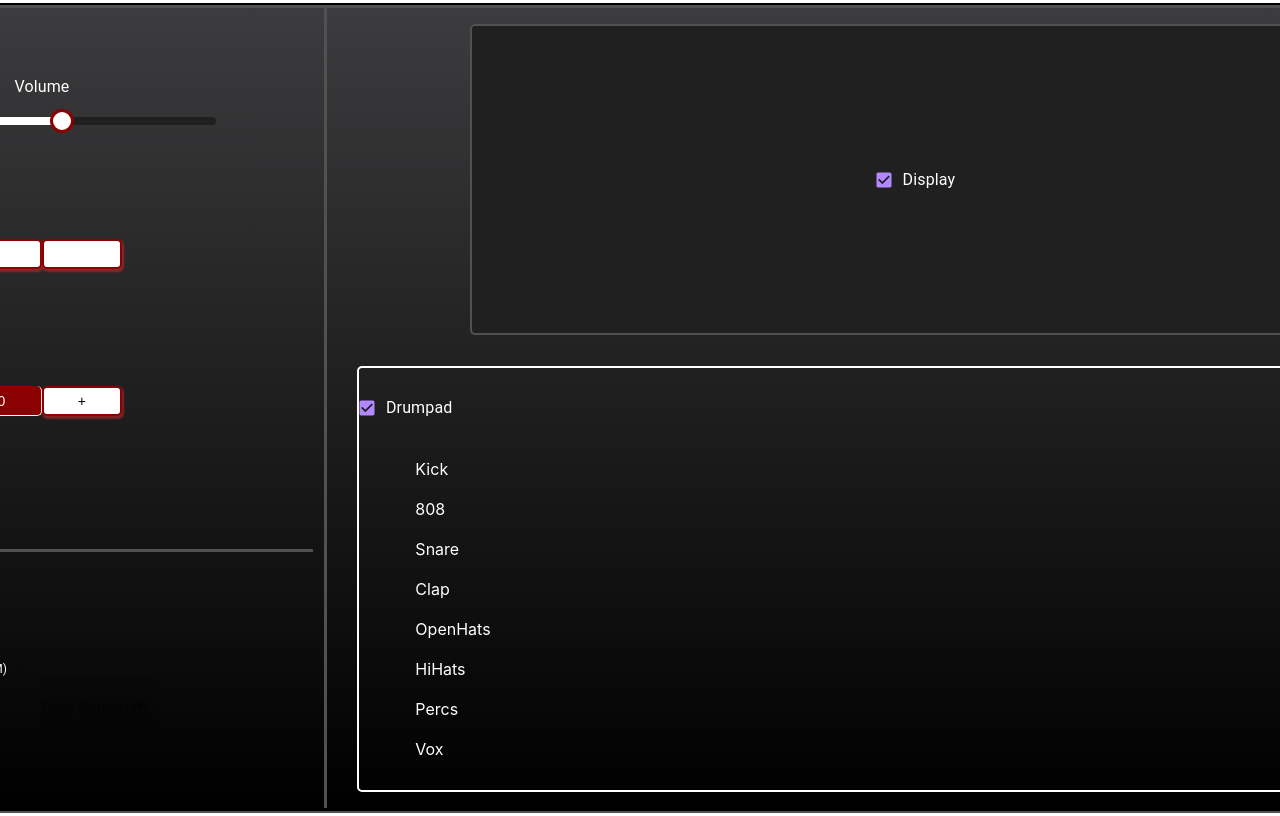
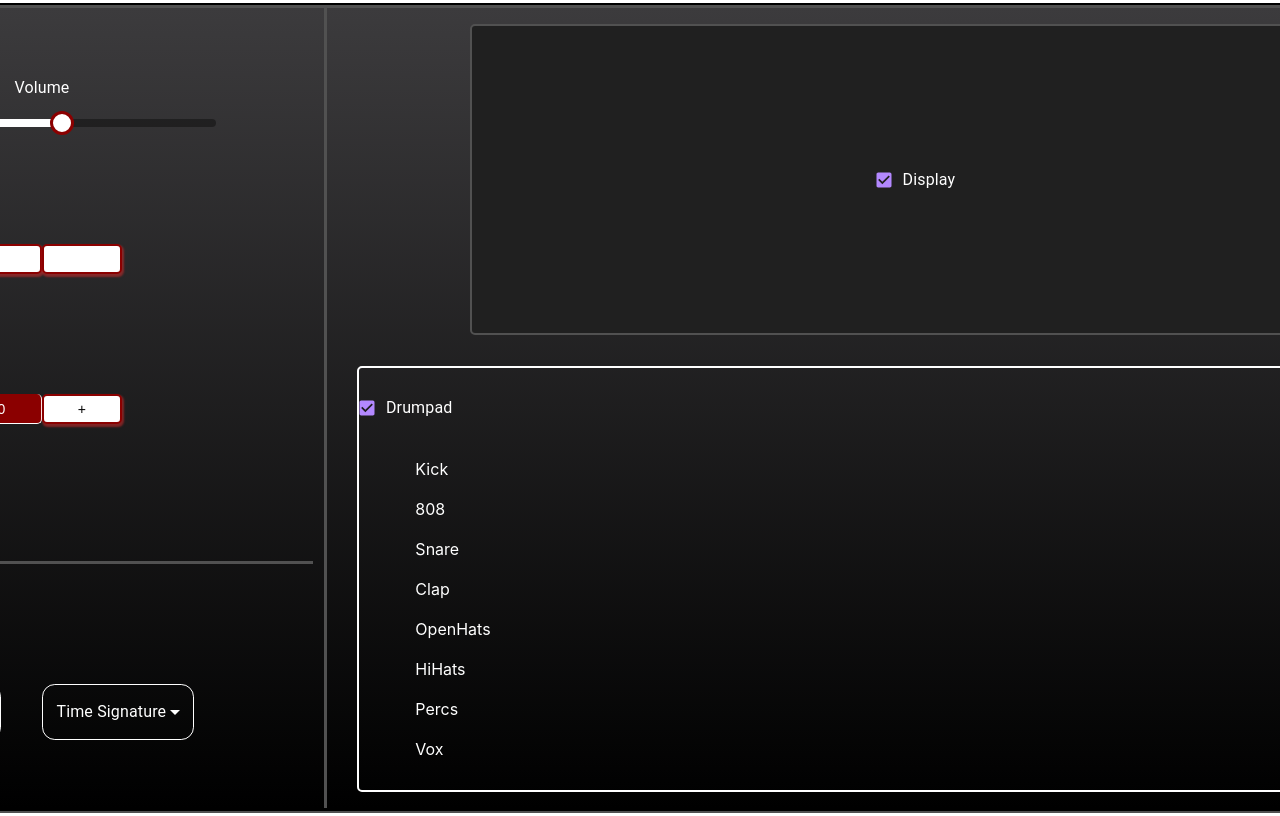
Before and after one commit to davelista/PolyDrum, a React (Create React App) app: page / in a window 1280 px wide. Shown: the top 816 px of the page. Built offline with nearby package versions, Linux system fonts and the light colour scheme; some icons are missing.

Commit message:
graphic changes about number control

```diff
--- a/src/components/Dropdown/Dropdown.js
+++ b/src/components/Dropdown/Dropdown.js
@@ -1,28 +1,45 @@
 import React, {useContext, useEffect, useState} from 'react';
-import {FormControl, InputLabel, makeStyles, MenuItem, Select} from "@material-ui/core";
+import {FormControl, InputLabel, makeStyles, MenuItem, Select, TextField, withStyles} from "@material-ui/core";
 import {AppContext} from "../../context/AppContext";
 
-
-
-const useStyles = makeStyles((theme) => ({
-    formControl: {
-        margin: theme.spacing(1),
-        minWidth: 120,
+const CustomTextField = withStyles({
+    root: {
         color: "white",
-
+        width: "9.5rem",
+        textAlign: "center",
+        "& label.Mui-focused": {
+            color: "darkred",
+        },
+        "& .MuiInput-underline:after": {
+            borderBottomColor: "#E53A1E",
+            color: "white"
+        },
+        "& .MuiOutlinedInput-root": {
+            borderRadius: "0.8rem",
+            width: "100%",
+            color: "white",
+            textAlign: "center",
+            "&.Mui-focused fieldset": {
+                borderColor: "darkred",
+            },
+        },
+        "& .MuiInputLabel-outlined":{
+            color:"white",
+            borderColor:"white"
+        },
+        "& .MuiSelect-icon": {
+            color: "white"
+        },
+        "& .MuiOutlinedInput-notchedOutline":{
+            borderColor: "white"
+        }
     },
-    text: {
-        color: "white"
-    },
-    selectEmpty: {
-        marginTop: theme.spacing(2),
-    },
-}));
+})(TextField);
 
 const Dropdown = (props) => {
     //const {list, fun} = props
     const appData = useContext(AppContext);
-    const classes = useStyles();
+
     const [state, setState] = React.useState('');
 
     const handleChange = (event) => {
@@ -32,16 +49,14 @@ const Dropdown = (props) => {
 
     return (
         <>
-            <FormControl className={classes.formControl}>
-                <InputLabel id="demo-simple-select-label">Time Signature</InputLabel>
-                <Select
-                    classes={{root: classes.text}}
-                    labelId="demo-simple-select-label"
-                    id="demo-simple-select"
+            <FormControl >
+                <CustomTextField
+                    id="outlined-select-currency"
+                    select
+                    label="Time Signature"
                     value={state}
                     onChange={handleChange}
-                    variant="filled"
-                    color="primary"
+                    variant="outlined"
                 >
                     {appData.timeSignaturesList.map((x) => {
                         return <MenuItem value={x.n} onClick={() => {
@@ -49,8 +64,8 @@ const Dropdown = (props) => {
                         }} key={x.value}>{x.value}</MenuItem>
 
                     })}
+                </CustomTextField>
 
-                </Select>
             </FormControl>
 
             {appData.userRhythms.data[appData.selectedRhythm.number]!== undefined ?
--- a/src/components/NumberControl/NumberControl.js
+++ b/src/components/NumberControl/NumberControl.js
@@ -10,7 +10,11 @@ const CustomTextField = withStyles({
             color: "darkred",
         },
         "& .MuiInput-underline:after": {
-            borderBottomColor: "#E53A1E",
+            borderBottomColor: "darkred",
+            color: "white"
+        },
+        "& .MuiInput-underline:before": {
+            borderBottomColor: "darkred",
             color: "white"
         },
         "& .MuiOutlinedInput-root": {
@@ -21,11 +25,27 @@ const CustomTextField = withStyles({
             "&.Mui-focused fieldset": {
                 borderColor: "darkred",
             },
+            "&.Mui-focused fieldset:hover": {
+                borderColor: "darkred",
+            },
+        },
+
+        "& .MuiOutlinedInput-root:hover":{
+            borderColor: "white"
         },
         "& .MuiInputLabel-outlined":{
             color:"white",
             borderColor:"white"
-        }
+        },
+        "& .MuiOutlinedInput-outlined:hover":{
+            borderColor: "white"
+        },
+        "& .MuiOutlinedInput-notchedOutline":{
+            borderColor: "white"
+        },
+        "& .MuiOutlinedInput-notchedOutline:hover":{
+            borderColor: "white"
+        },
     },
 })(TextField);
 
@@ -41,7 +61,6 @@ const NumberControl = (props) => {
                     type="number"
                     variant="outlined"
                     color="secondary"
-
                     InputLabelProps={{
                         shrink: true,
 
--- a/src/components/PagesSections/SettingsSection/SettingsSection.module.css
+++ b/src/components/PagesSections/SettingsSection/SettingsSection.module.css
@@ -60,4 +60,5 @@
     display: flex;
     flex-flow: row wrap;
     justify-content: space-evenly;
+    width: 80%;
 }
```
